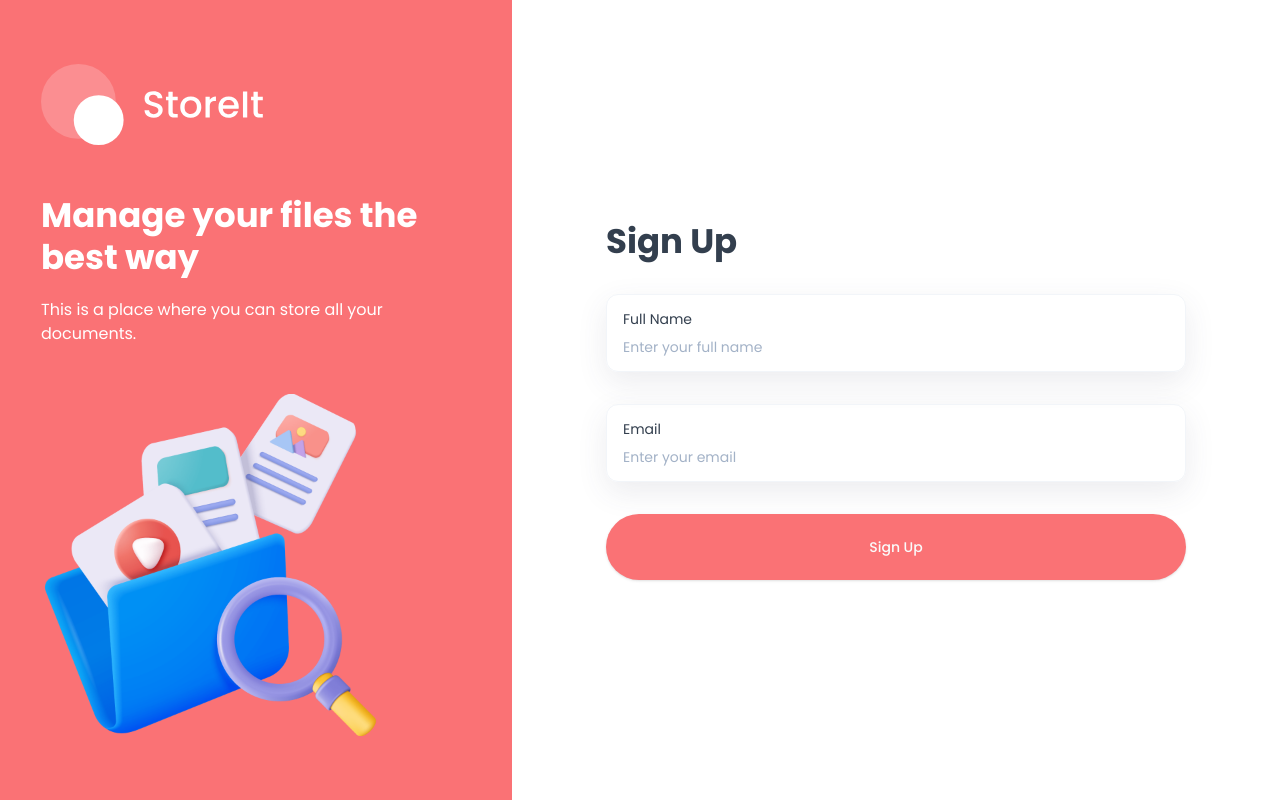
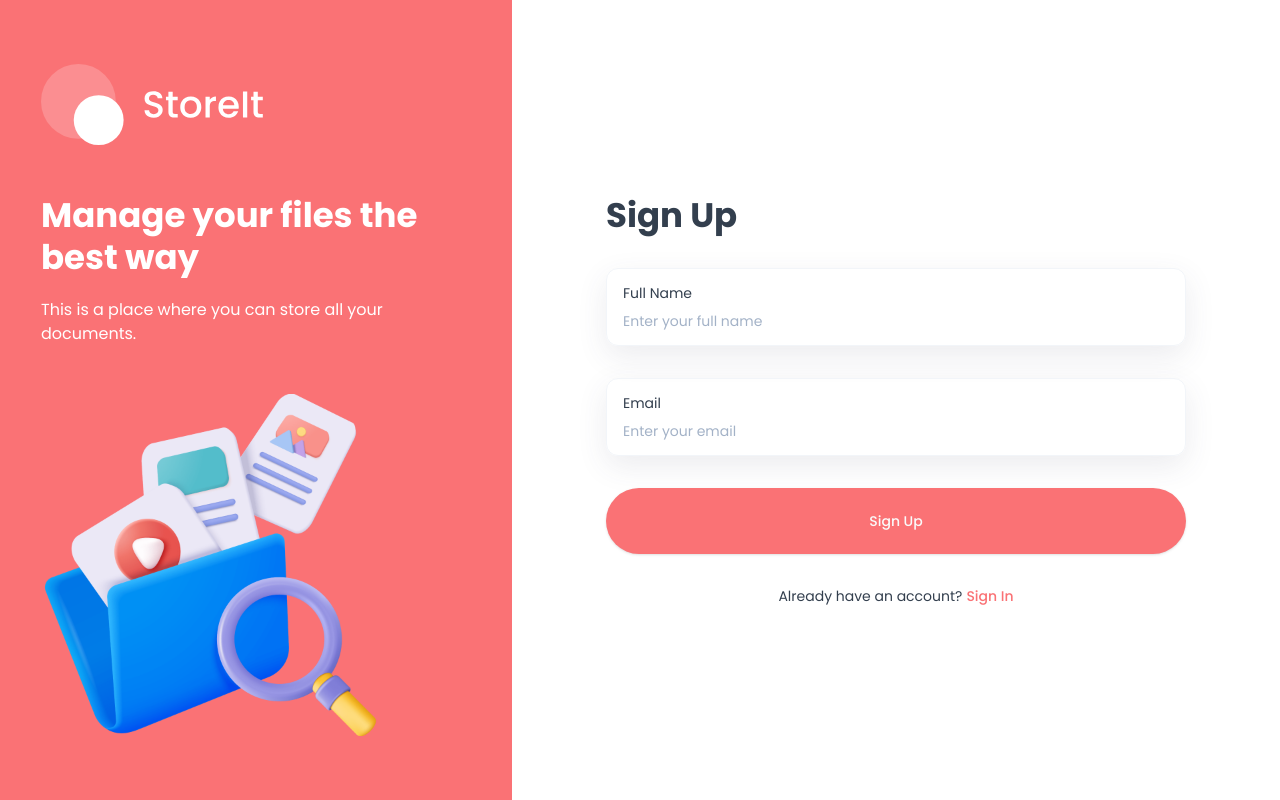
Before and after one commit to Vighnesh-code/StoreIt, a Next.js app: page /sign-up in a window 1280 px wide. Built offline with nearby package versions, Linux system fonts and the light colour scheme.

Commit message:
Auth Form Functionality Implemented

```diff
--- a/components/AuthForm.tsx
+++ b/components/AuthForm.tsx
@@ -1,6 +1,6 @@
 "use client";
 
-import React from "react";
+import React, { useState } from "react";
 import { zodResolver } from "@hookform/resolvers/zod";
 import { useForm } from "react-hook-form";
 import { z } from "zod";
@@ -8,25 +8,37 @@
 import {
   Form,
   FormControl,
-  FormDescription,
   FormField,
   FormItem,
   FormLabel,
   FormMessage,
 } from "@/components/ui/form";
 import { Input } from "@/components/ui/input";
-
-const formSchema = z.object({
-  username: z.string().min(2).max(50),
-});
+import Image from "next/image";
+import Link from "next/link";
 
 type FormType = "sign-in" | "sign-up";
 
+const authFormSchema = (formType: FormType) => {
+  return z.object({
+    email: z.string().email(),
+    fullName:
+      formType === "sign-up"
+        ? z.string().min(2).max(50)
+        : z.string().optional(),
+  });
+};
+
 const AuthForm = ({ type }: { type: FormType }) => {
+  const [isLoading, setIsLoading] = useState(false);
+  const [errorMessage, setErrorMessage] = useState("");
+  const formSchema = authFormSchema(type);
+
   const form = useForm<z.infer<typeof formSchema>>({
     resolver: zodResolver(formSchema),
     defaultValues: {
-      username: "",
+      fullName: "",
+      email: "",
     },
   });
 
@@ -83,9 +95,39 @@
             )}
           />
 
-          <Button type="submit" className="form-submit-button">
+          <Button
+            type="submit"
+            className="form-submit-button"
+            disabled={isLoading}
+          >
             {type === "sign-in" ? "Sign In" : "Sign Up"}
+
+            {isLoading && (
+              <Image
+                src={"/assets/icons/loader.svg"}
+                alt={"loader"}
+                width={24}
+                height={24}
+                className="ml-2 animate-spin"
+              />
+            )}
           </Button>
+
+          {errorMessage && <p className="error-message">*{errorMessage}</p>}
+
+          <div className="body-2 flex justify-center">
+            <p className="text-light-100">
+              {type === "sign-in"
+                ? "Don't have an account?"
+                : "Already have an account?"}
+            </p>
+            <Link
+              href={type === "sign-in" ? "/sign-up" : "/sign-in"}
+              className="ml-1 font-medium text-brand"
+            >
+              {type === "sign-in" ? "Sign Up" : "Sign In"}
+            </Link>
+          </div>
         </form>
       </Form>
 
```
